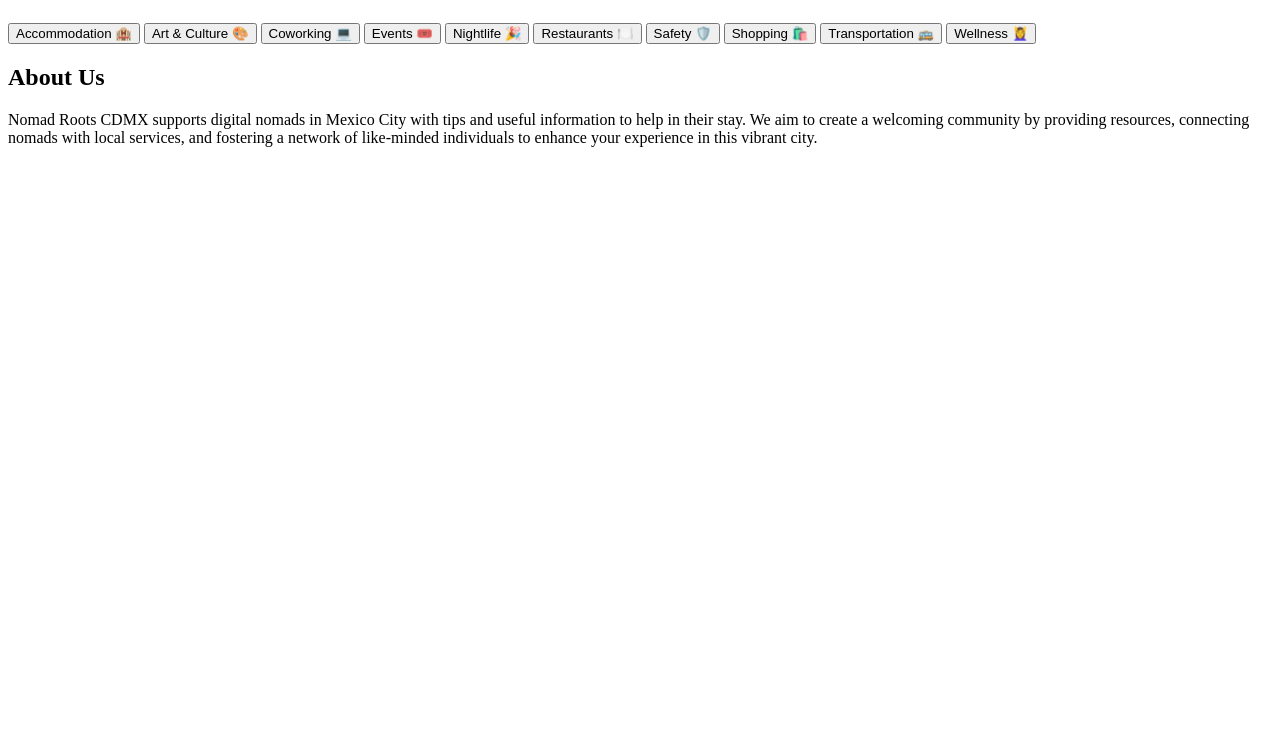
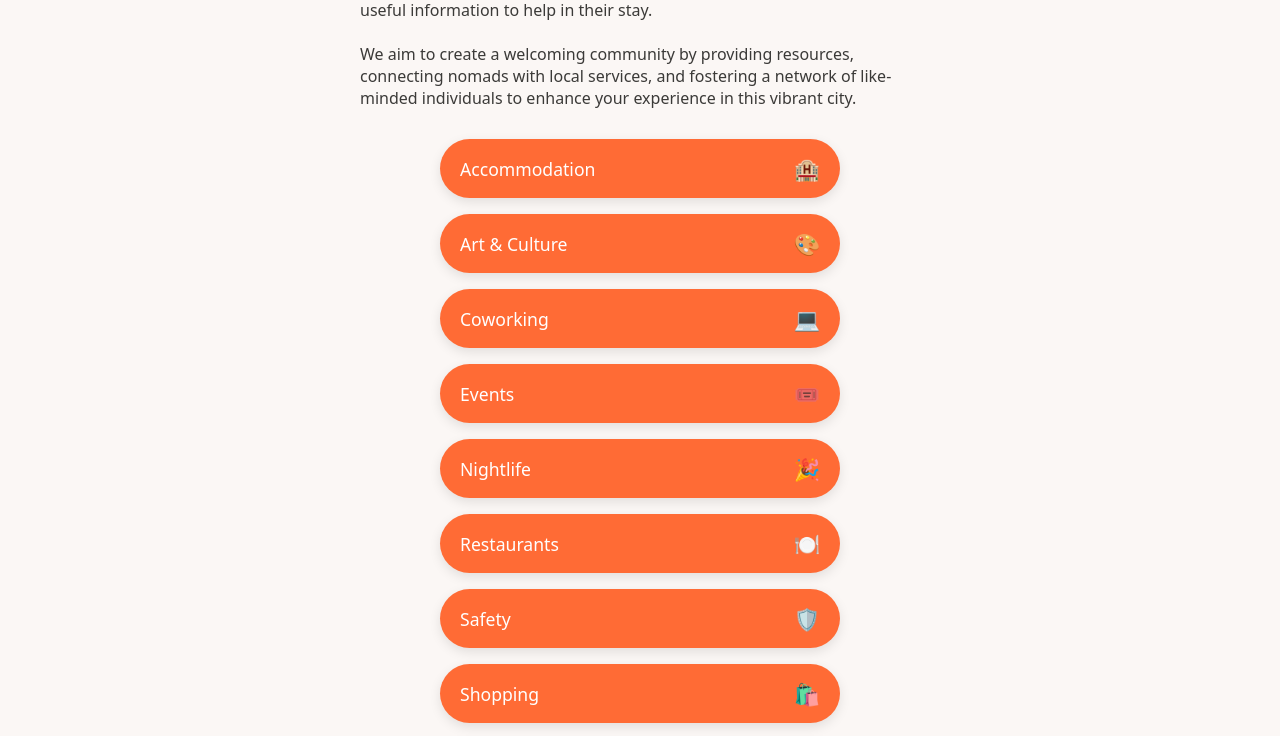
Before and after one commit to jgazcagtz/nomadrootscdmx, a plain HTML site: page index.html in a window 1280 px wide. Shown: the part 213-949 px from the top of the page. Drawn offline with Linux system fonts and the light colour scheme; some packages are replaced by stand-ins of ours; a web font is replaced by a local one.

Commit message:
Update index.html

```diff
--- a/index.html
+++ b/index.html
@@ -6,6 +6,7 @@
   <link rel="preconnect" href="https://fonts.googleapis.com">
   <link rel="preconnect" href="https://fonts.gstatic.com" crossorigin>
   <link href="https://fonts.googleapis.com/css2?family=Underdog&display=swap" rel="stylesheet">
+   <link rel="stylesheet" href="styles.css">
   </head>
 <body>
   <!-- Navigation Bar -->
@@ -59,9 +60,10 @@
 <footer class="footer">
   Hecho con ❤️ in Mexico
 </footer>
+  <script src="script.js"></script>
    <script async defer
     src="https://maps.googleapis.com/maps/api/js?key=AIzaSyCE2DkEup7b2IIybNuI_KtToUNC_ontN2c&callback=initMap">
   </script>
-</body>
+
   </body>
 </html>
```
